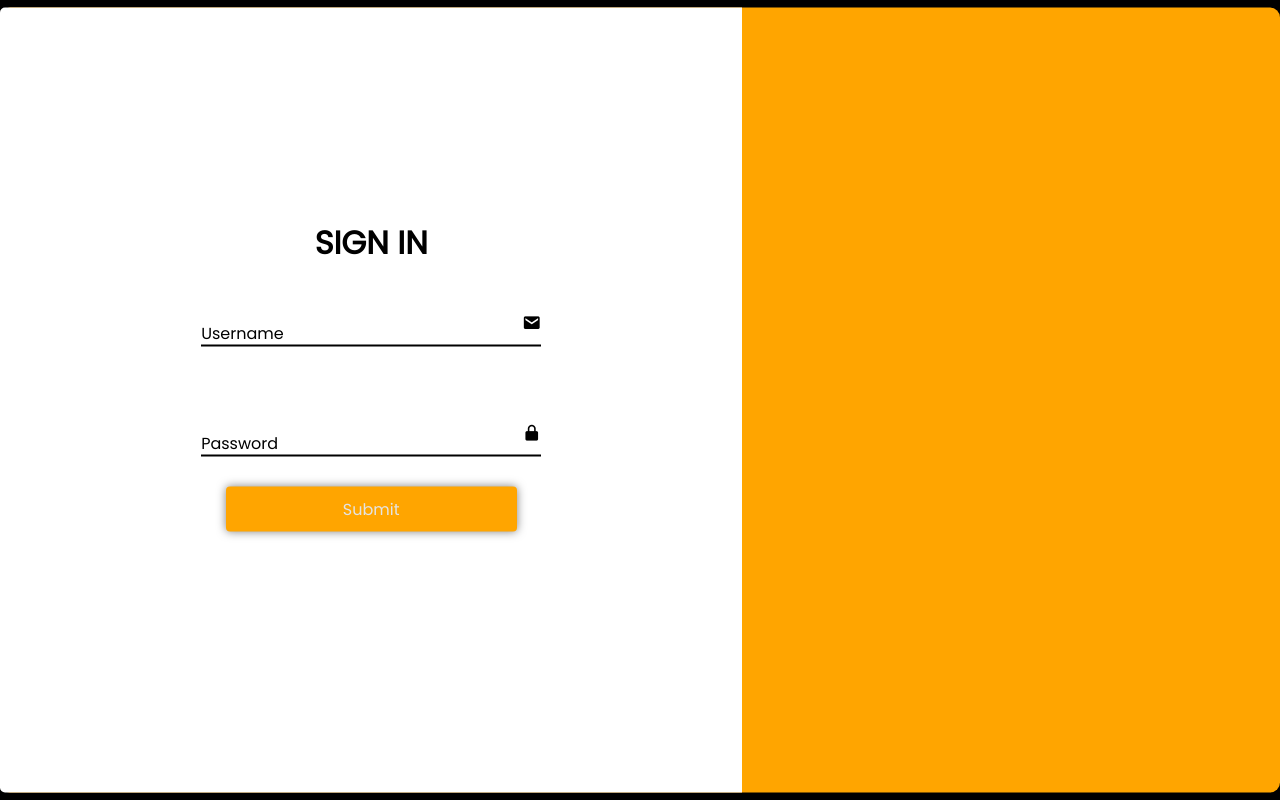
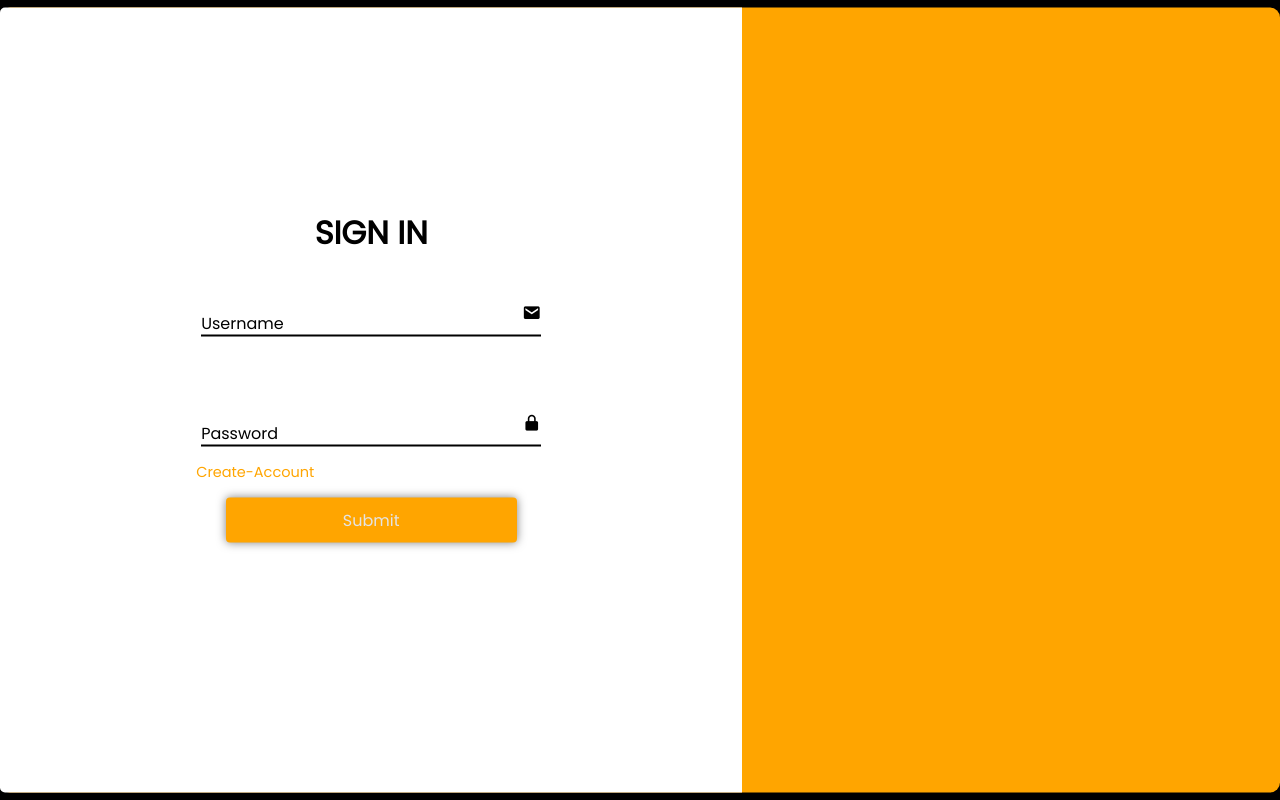
Before and after one commit to notdredre/RecipeTracker, a Flask app: page / in a window 1280 px wide. Run offline with Flask 3, Linux system fonts and the light colour scheme.

Commit message:
Update login.html

```diff
--- a/App/templates/login.html
+++ b/App/templates/login.html
@@ -28,6 +28,9 @@
                         </div>
                     </div>
                     <div class="user-submit">
+                        <div class="create">
+                            <a href="">Create-Account</a>
+                        </div>
                         <button class="btn">Submit</button>
                     </div>
                 </form>
```
